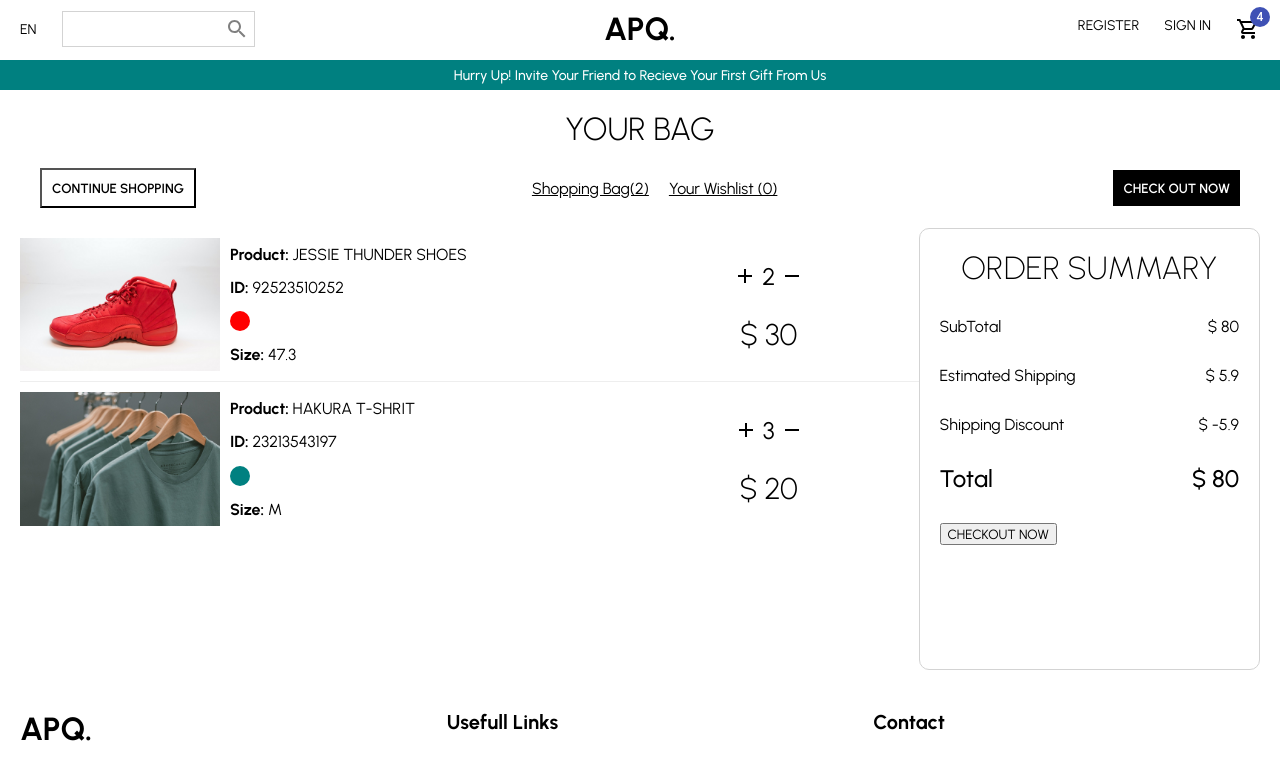
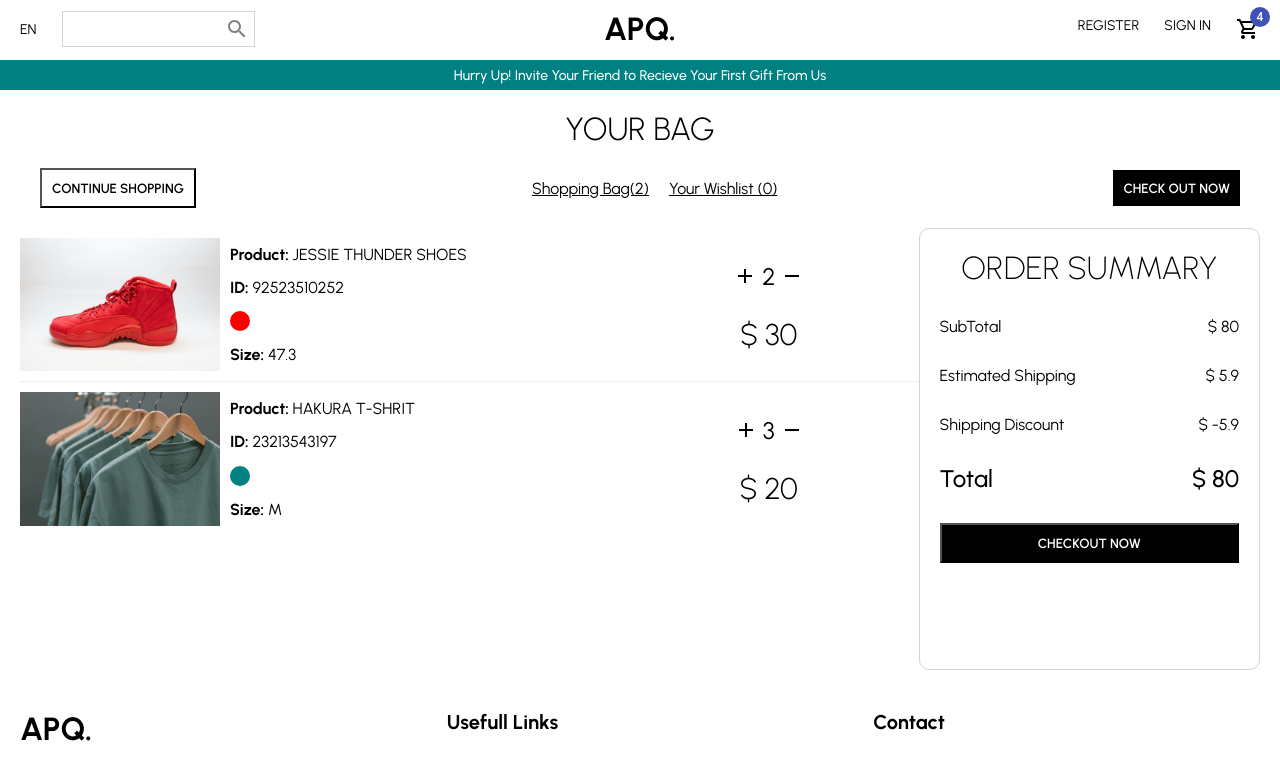
Before and after one commit to AliPooladmast/e-commerce, a React (Create React App) app: page / in a window 1280 px wide. Shown: the top 764 px of the page. Built offline with nearby package versions, Linux system fonts and the light colour scheme.

Commit message:
feat(cart): add style for checkout button inside the summary section

```diff
--- a/src/pages/Cart/cart.module.scss
+++ b/src/pages/Cart/cart.module.scss
@@ -60,6 +60,14 @@
 
   h1 {
     font-weight: 200;
+  }
+
+  button {
+    width: 100%;
+    background-color: black;
+    color: white;
+    padding: 10px;
+    font-weight: 600;
   }
 }
 
```
